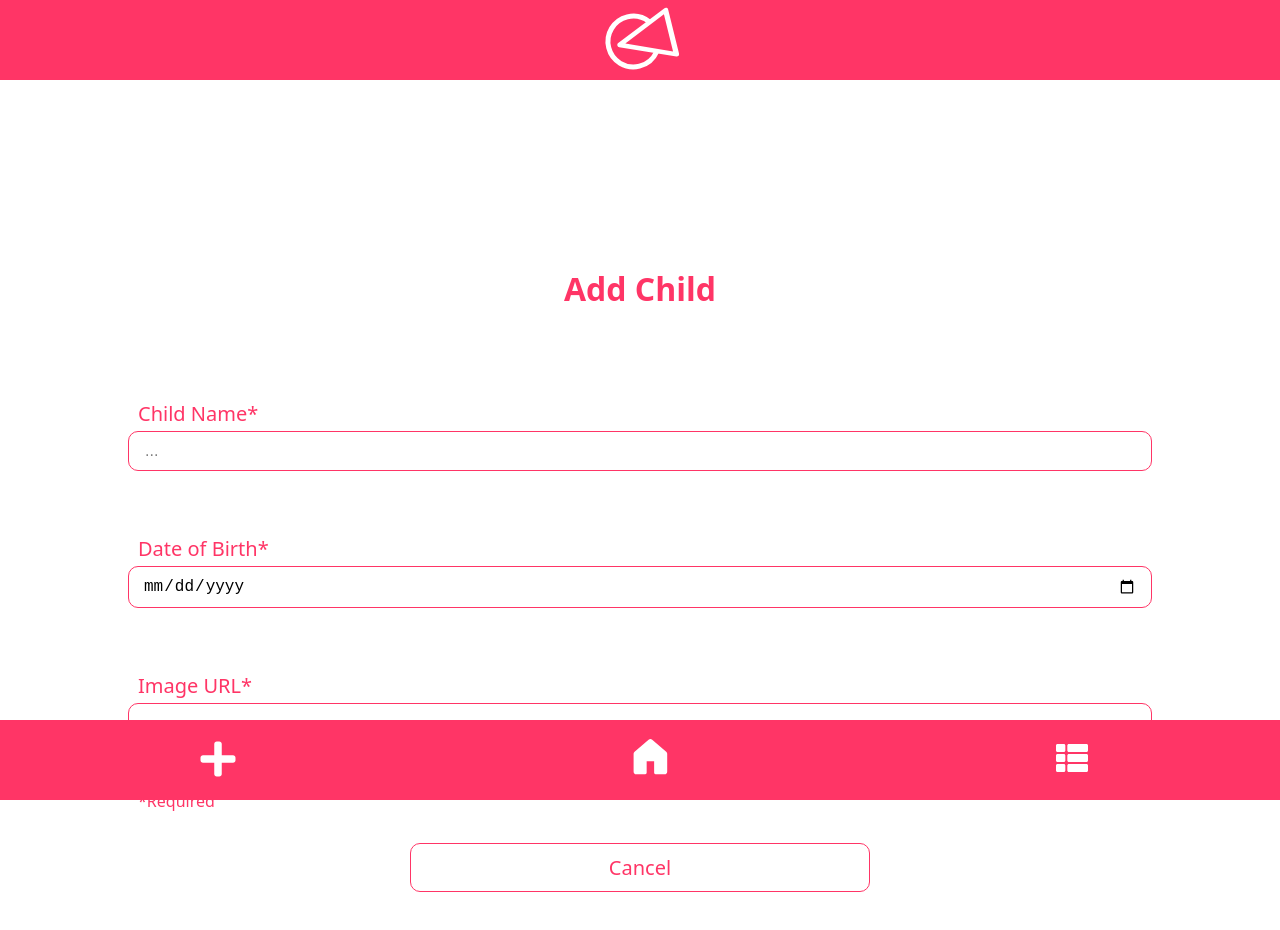
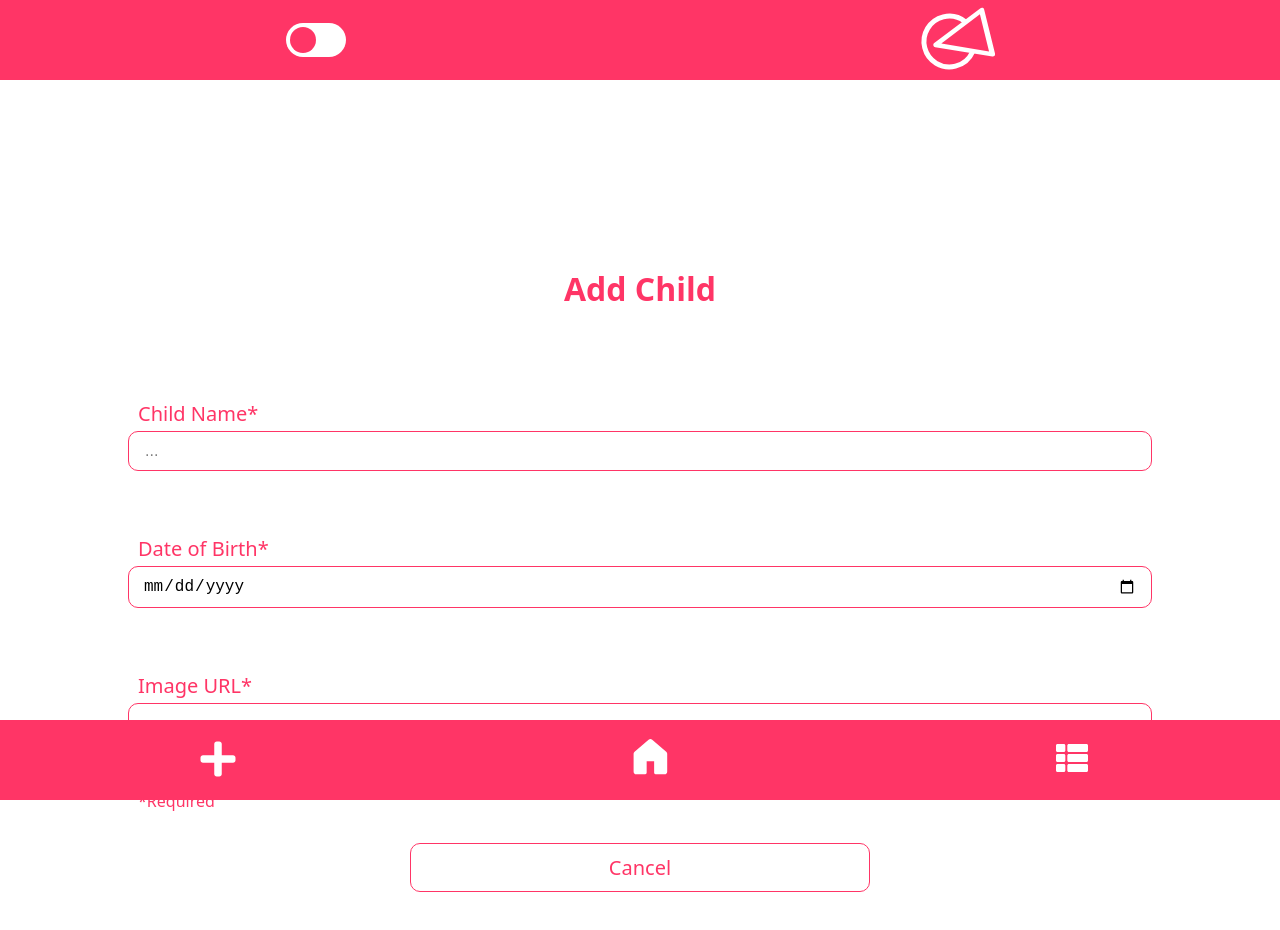
Before and after one commit to idn8k/responsibility_app, a Next.js app: page /addChildPage in a window 1280 px wide. Shown: the top 930 px of the page. Built offline with nearby package versions, Linux system fonts and the light colour scheme.

Commit message:
add toggle switch functionality

```diff
--- a/components/Header.jsx
+++ b/components/Header.jsx
@@ -2,12 +2,13 @@ import React from "react";
 import styled from "styled-components";
 
 import Logo from "./ui/Logo";
+import ToggleSwitch from "./ui/ToggleSwitch";
 
 const StyledHeader = styled.header`
   background: #ff3566;
 
   display: flex;
-  justify-content: center;
+  justify-content: space-around;
   align-items: center;
 
   position: fixed;
@@ -17,10 +18,10 @@ const StyledHeader = styled.header`
   width: 100%;
 `;
 
-
-export default function Header() {
+export default function Header({ onSetMode }) {
   return (
     <StyledHeader>
+      <ToggleSwitch onChange={onSetMode} />
       <Logo />
     </StyledHeader>
   );
--- /dev/null
+++ b/components/ui/ToggleSwitch.jsx
@@ -0,0 +1,102 @@
+import React from "react";
+import styled, { keyframes } from "styled-components";
+
+const Input = styled.input`
+  height: 0;
+  width: 0;
+  opacity: 0;
+  z-index: -1;
+`;
+
+const Label = styled.label`
+  position: relative;
+  display: inline-block;
+  font-size: ${(props) => {
+    if (props.size === "xs") return "6px";
+    if (props.size === "sm") return "8px";
+    if (props.size === "lg") return "12px";
+
+    return "10px";
+  }};
+  width: 6em;
+  height: 3.4em;
+
+  cursor: ${(props) => (props.disabled ? "not-allowed" : "pointer")};
+
+  ${Input} {
+    opacity: 0;
+    width: 0;
+    height: 0;
+  }
+`;
+
+const Slider = styled.span`
+  position: absolute;
+  cursor: pointer;
+  top: 0;
+  left: 0;
+  right: 0;
+  bottom: 0;
+  background-color: #fff;
+  -webkit-transition: 0.4s;
+  transition: 0.4s;
+  border-radius: 3.4em;
+
+  &::before {
+    position: absolute;
+    content: "";
+    height: 2.6em;
+    width: 2.6em;
+    left: 0.4em;
+    bottom: 0.4em;
+    background-color: #ff3566;
+    -webkit-transition: 0.4s;
+    transition: 0.4s;
+    border-radius: 50%;
+  }
+
+  ${Input}:checked + & {
+    background-color: #fff;
+  }
+
+  ${Input}:checked + &::before {
+    -webkit-transform: translateX(2.6em);
+    -ms-transform: translateX(2.6em);
+    transform: translateX(2.6em);
+  }
+
+  ${Input}:focus + & {
+    box-shadow: 0 0 0.1em #2196f3;
+  }
+
+  ${Input}:disabled + & {
+    pointer-events: none;
+    background: #fff;
+  }
+`;
+
+export default function ToggleSwitch({
+  value,
+  checked,
+  onChange,
+  name,
+  id,
+  disabled,
+  title,
+  size,
+}) {
+  return (
+    <Label htmlFor={id} disabled={disabled} title={title} size={size}>
+      <Input
+        id={id}
+        type="checkbox"
+        name={name}
+        value={value}
+        disabled={disabled}
+        checked={checked}
+        onChange={onChange}
+      />
+      <Slider />
+    </Label>
+  );
+}
--- a/pages/_app.js
+++ b/pages/_app.js
@@ -8,11 +8,18 @@ import { useState } from "react";
 const fetcher = (url) => fetch(url).then((response) => response.json());
 
 export default function App({ Component, pageProps }) {
+  const [isAdmin, setIsAdmin] = useState(true);
+
+  function handleMode() {
+    setIsAdmin(!isAdmin);
+  }
+
+  console.log(isAdmin);
   return (
     <>
       <SWRConfig value={{ fetcher }}>
         <GlobalStyle />
-        <Header />
+        <Header onSetMode={handleMode} />
         <MainContainer>
           <Component {...pageProps} />
         </MainContainer>
```
